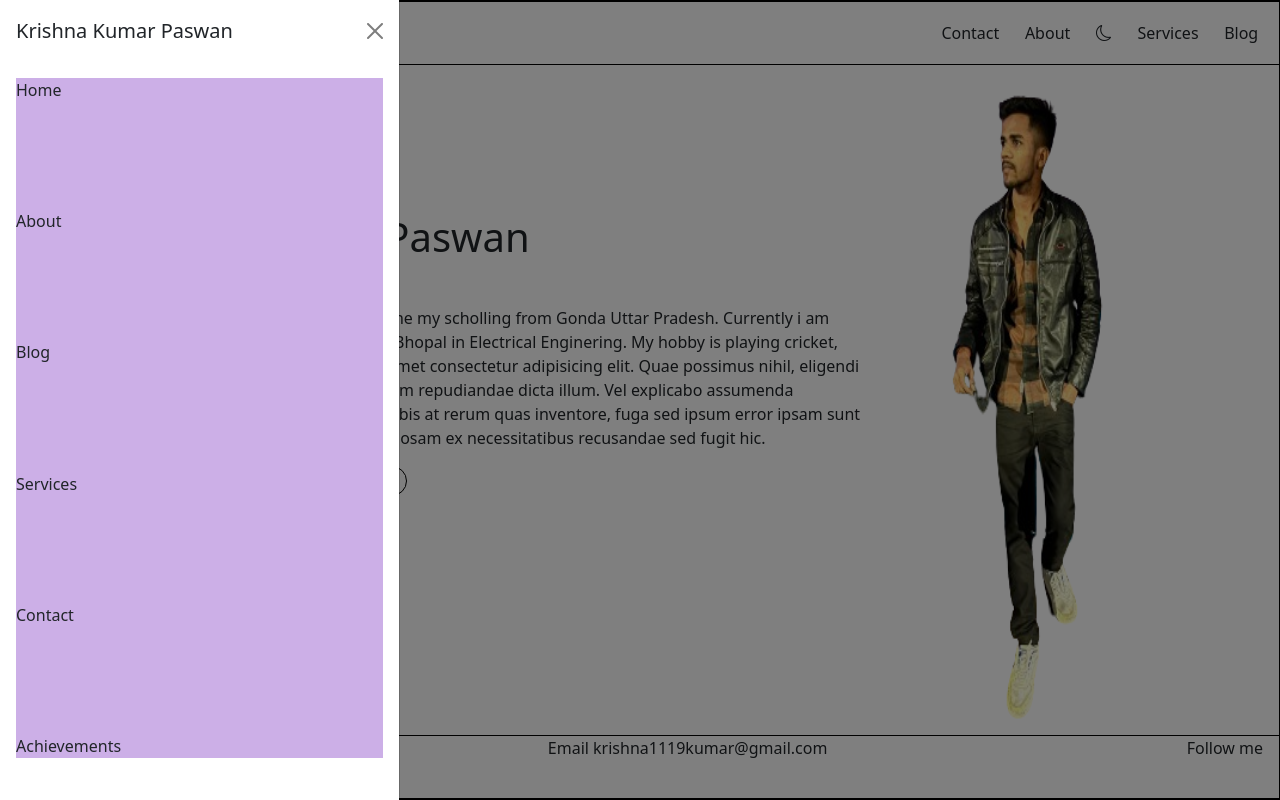
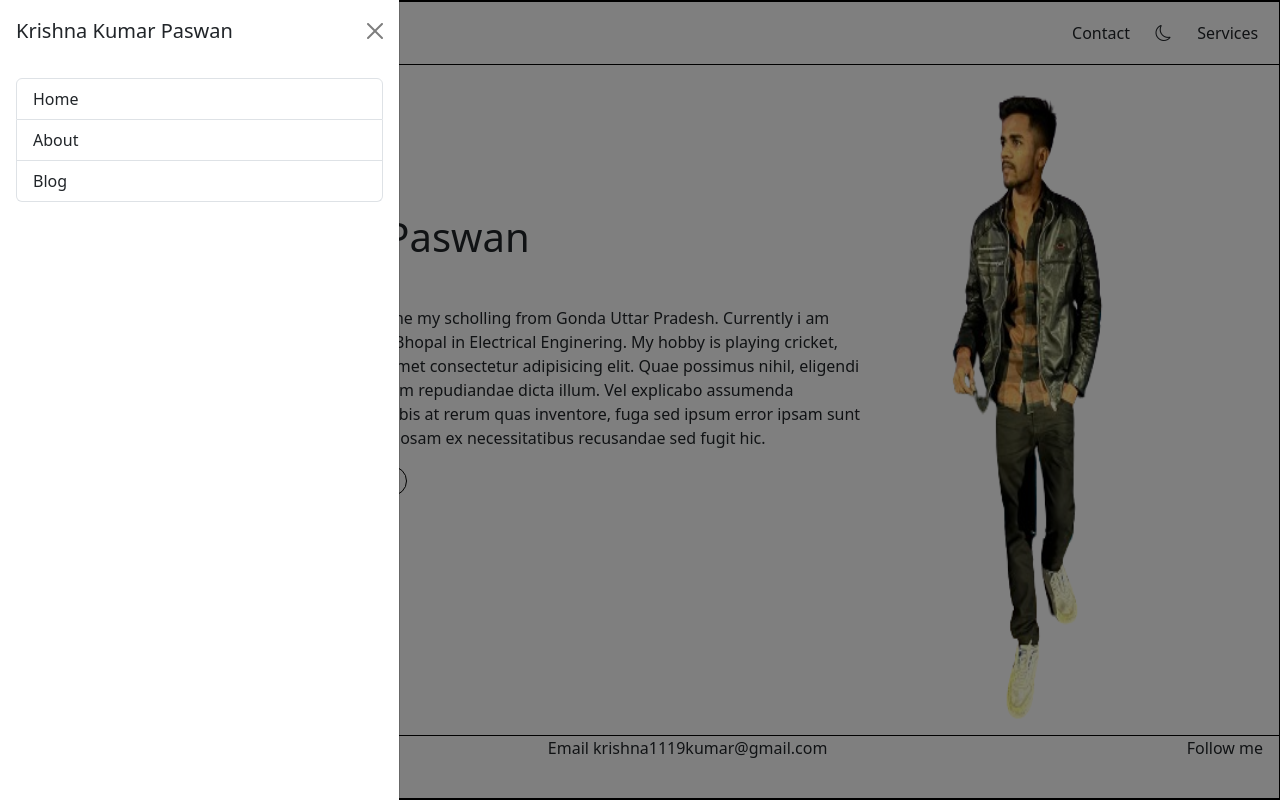
Before and after one commit to iampaswan/myPortfolio, a React (Vite) app: page / in a window 1280 px wide. Both pictures are taken after a click on the picture 33 px from the left and 33 px from the top of the page. Built offline with nearby package versions, Linux system fonts and the light colour scheme.

Commit message:
commminting

```diff
--- a/src/App.jsx
+++ b/src/App.jsx
@@ -4,17 +4,25 @@ import viteLogo from '/vite.svg'
 import './App.css'
 
 import Header from './Components/Header'
-import Sidebar from './Components/Sidebar'
 import MainSection from './Components/MainSection'
 import Footer from './Components/Footer'
+import About from './Components/About'
+import Blog from './Components/Blog'
 
 
 function App() {
   const [count, setCount] = useState(0)
 
+  const [selectedTab, setSelectedTab] = useState("Home");
+
   return (
-    <><Header></Header>
-      <MainSection></MainSection>
+    <>
+      <Header selectedTab={selectedTab} setSelectedTab={setSelectedTab}></Header>
+
+      {selectedTab === "Home" && <MainSection />}
+      {selectedTab === "About" && <About />}
+      {selectedTab === "Blog" && <Blog />}
+
       <Footer></Footer>
 
     </>
--- a/src/Components/About.jsx
+++ b/src/Components/About.jsx
@@ -1,6 +1,11 @@
+import styles from './About.module.css'
+
 const About = () => {
   return <>
-    About</>
+    <div className={styles.About}>
+      About
+    </div>
+  </>
 }
 
 export default About;
--- /dev/null
+++ b/src/Components/About.module.css
@@ -0,0 +1,6 @@
+.About {
+  height: 84vh;
+  width: 100vw;
+  border: 1px solid black;
+
+}
--- /dev/null
+++ b/src/Components/Blog.jsx
@@ -0,0 +1,11 @@
+import styles from './Blog.module.css'
+
+const Blog = () => {
+  return <>
+    <div className={styles.Blog}>
+      Welcome my blog
+    </div>
+  </>
+
+}
+export default Blog;
--- /dev/null
+++ b/src/Components/Blog.module.css
@@ -0,0 +1,5 @@
+.Blog {
+  height: 84vh;
+  width: 100vw;
+  border: 1px solid black;
+}
--- a/src/Components/Header.jsx
+++ b/src/Components/Header.jsx
@@ -1,34 +1,36 @@
 import styles from './Header.module.css'
 import logo from './profilepic.jpg'
+
+import { useState } from 'react'
 
 import DarkMode from './DarkMode'
 import Offcanvas from './Offcanvas'
 
 
+const Header = ({ selectedTab, setSelectedTab }) => {
 
-const Header = () => {
   return <>
     <div className={styles.Header}>
 
       <div className={styles.leftHeader}>
         {/* <div className={styles.profilepic}><i class="bi bi-person-circle "></i></div> */}
         {/* <img src={logo} alt="logo image" className={styles.logoImage} /> */}
-        <Offcanvas ></Offcanvas>
+        <Offcanvas selectedTab={selectedTab} setSelectedTab={setSelectedTab} ></Offcanvas>
+
         <div className={styles.name}>Krishna Kumar Paswan</div>
       </div>
 
       <div className={styles.rightHeader}>
+
         <div className={styles.rightHeaderElements}>Contact</div>
-        <div className={styles.rightHeaderElements}>About</div>
+
         <DarkMode></DarkMode>
         <div className={styles.rightHeaderElements}>Services</div>
-        <div className={styles.rightHeaderElements}>Blog</div>
 
         {/* <div className={styles.rightHeaderElements}><i className="bi bi-brightness-high"></i></div> */}
         {/* <div className={styles.rightHeaderElements}><i className="bi bi-moon"></i></div> */}
 
       </div>
-
     </div>
   </>
 }
--- a/src/Components/MainMenu.jsx
+++ /dev/null
@@ -1,20 +0,0 @@
-import styles from './MainMenu.module.css'
-
-import About from './About';
-
-const MainMenu = () => {
-  return <>
-    <div className={styles.MainMenu}>
-      <div className={styles.MainMenuItems}>Home</div>
-      <div className={styles.MainMenuItems}>About
-        {/* <About></About> */}
-      </div>
-      <div className={styles.MainMenuItems}>Blog</div>
-      <div className={styles.MainMenuItems}>Services</div>
-      <div className={styles.MainMenuItems}>Contact</div>
-      <div className={styles.MainMenuItems}>Achievements</div>
-    </div>
-  </>
-}
-
-export default MainMenu;
--- a/src/Components/MainMenu.module.css
+++ /dev/null
@@ -1,9 +0,0 @@
-.MainMenu {
-  height: 85vh;
-  background-color: rgb(204, 175, 231);
-
-  display: flex;
-  flex-direction: column;
-  justify-content: space-between;
-  /* align-items: center; */
-}
--- a/src/Components/Offcanvas.jsx
+++ b/src/Components/Offcanvas.jsx
@@ -6,23 +6,23 @@ import styles from './Offcanvas.module.css'
 
 import logo from './profilepic.jpg'
 
-import MainMenu from './MainMenu';
 
-function Example() {
+
+function Example({ selectedTab, setSelectedTab }) {
+
   const [show, setShow] = useState(false);
-
   const handleClose = () => setShow(false);
   const handleShow = () => setShow(true);
+
+
+
 
   return (
     <>
 
       <img src={logo} alt="logo image" onClick={handleShow} className={styles.logoImage} />
-
-
       {/* <Button onClick={handleShow} className={styles.iconButton}></Button> */}
-
-      <Offcanvas show={show} onHide={handleClose} className={styles.offcanvas}>
+      <Offcanvas show={show} onHide={handleClose} className={styles.offcanvas} >
         <Offcanvas.Header closeButton>
           <Offcanvas.Title>Krishna Kumar Paswan</Offcanvas.Title>
         </Offcanvas.Header>
@@ -30,7 +30,15 @@ function Example() {
           {/* <p>Some text as placeholder. In real life you can have the elements you
             have chosen. Like, text, images, lists, etc.
           </p> */}
-          <MainMenu></MainMenu>
+          <div class="list-group ">
+            <button type="button" class="list-group-item list-group-item-action " aria-current="true"
+              onClick={() => { setSelectedTab("Home") }}>Home</button>
+            <button type="button" class="list-group-item list-group-item-action"
+              onClick={() => { setSelectedTab("About") }} >About</button>
+            <button type="button" class="list-group-item list-group-item-action"
+              onClick={() => { setSelectedTab("Blog") }}>Blog</button>
+          </div>
+
         </Offcanvas.Body>
       </Offcanvas>
 
@@ -39,37 +47,3 @@ function Example() {
 }
 
 export default Example;
-
-
-// import styles from './Offcanvas.module.css'
-// import React, { useState } from 'react';
-
-// import Offcanvas from 'react-bootstrap/Offcanvas'
-
-
-// const OffcanvasLeft = () => {
-
-//   const [show, setShow] = useState(true);
-
-//   const handleShow = () => {
-//     setShow(true)
-//   };
-
-//   const handleClose = () => {
-//     setShow(false)
-//   };
-
-//   return <><div className={styles.offcanvas}>
-//     <h1 >offCanva Example</h1>
-//     <Offcanvas show={show}>
-//       <Offcanvas.Header>
-//         <Offcanvas.Title>Title</Offcanvas.Title>
-//       </Offcanvas.Header>
-
-//     </Offcanvas>
-
-//   </div>
-//   </>
-
-
-// export default OffcanvasLeft;
--- a/src/Components/Sidebar.jsx
+++ /dev/null
@@ -1,9 +0,0 @@
-import styles from './Sidebar.module.css'
-
-const Sidebar = () => {
-  return <>
-    <p className={styles.sidebar}>Hello Sidebar</p>
-  </>
-}
-
-export default Sidebar;
--- a/src/Components/Sidebar.module.css
+++ /dev/null
@@ -1,3 +0,0 @@
-.sidebar {
-  border: 2px solid black;
-}
--- a/src/index.css
+++ b/src/index.css
@@ -12,6 +12,6 @@
 } */
 
 .darkMode {
-  background-color: black;
+  background-color: rgb(43, 41, 41);
   color: white;
 }
```
